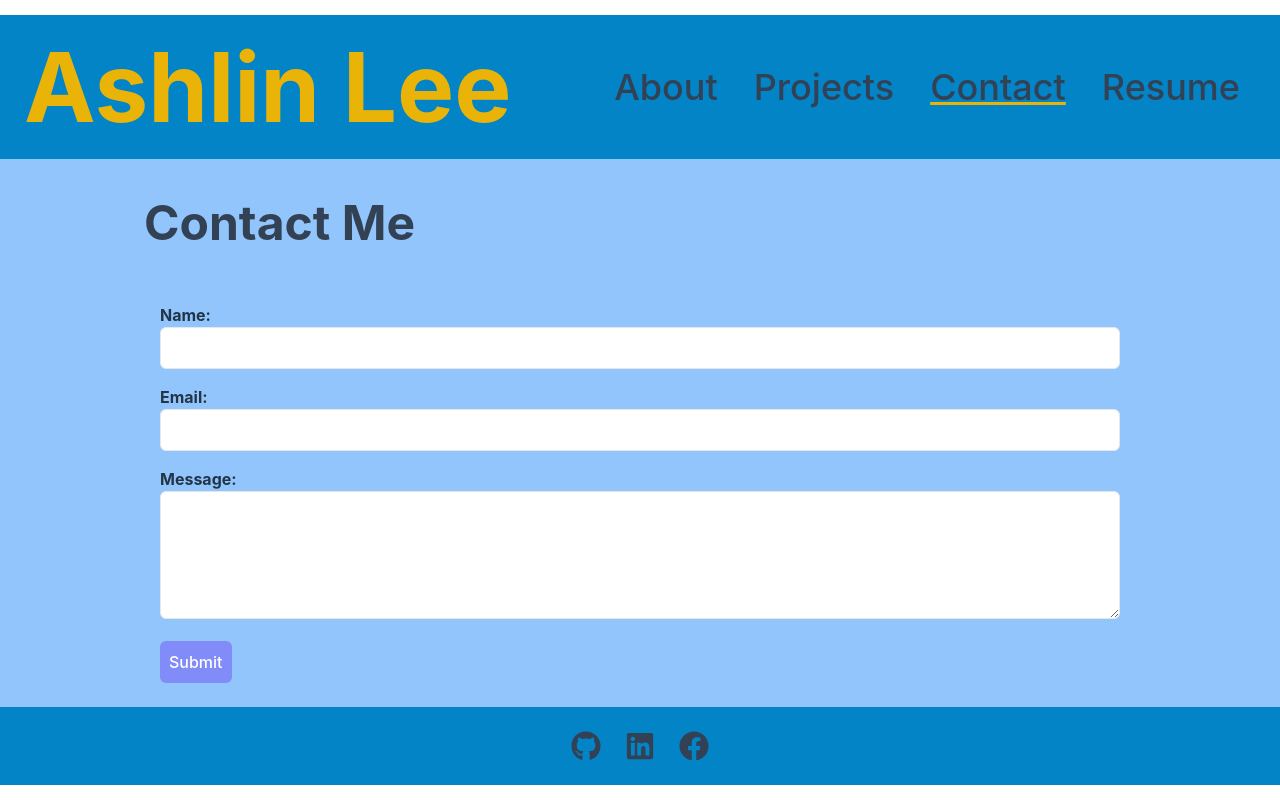
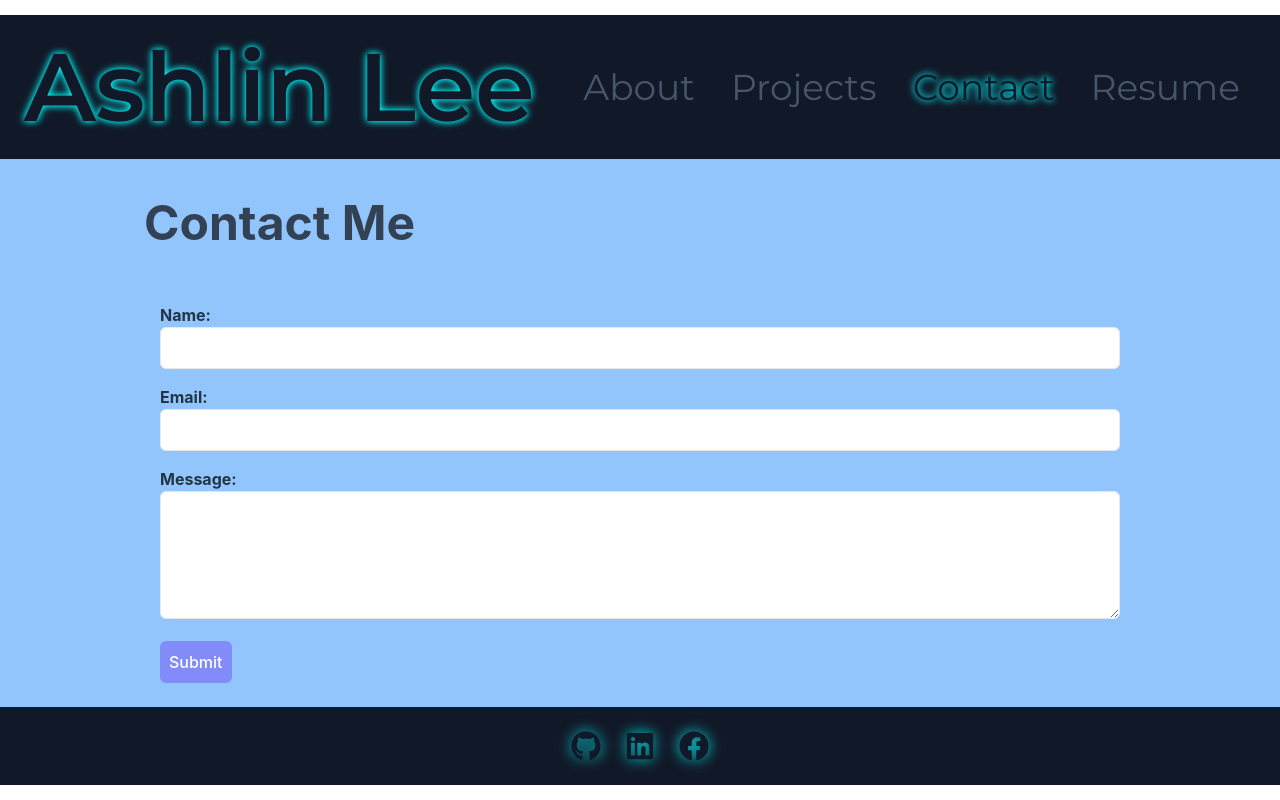
Before and after one commit to ashlinlee98/Portfolio, a React (Vite) app: page /contact in a window 1280 px wide. Built offline with nearby package versions, Linux system fonts and the light colour scheme.

Commit message:
Updated nav bar, header, and footer

```diff
--- a/index.html
+++ b/index.html
@@ -5,6 +5,7 @@
     <link rel="icon" type="image/svg+xml" href="/vite.svg" />
     <meta name="viewport" content="width=device-width, initial-scale=1.0" />
     <title>Vite + React + TS</title>
+    <link href="https://fonts.googleapis.com/css2?family=Montserrat:wght@300;400;600&display=swap" rel="stylesheet">
   </head>
   <body>
     <div id="root"></div>
--- a/package.json
+++ b/package.json
@@ -15,7 +15,8 @@
     "react": "^18.3.1",
     "react-dom": "^18.3.1",
     "react-icons": "^5.3.0",
-    "react-router-dom": "^6.26.2"
+    "react-router-dom": "^6.26.2",
+    "tailwindcss-textshadow": "^2.1.3"
   },
   "devDependencies": {
     "@eslint/js": "^9.9.0",
--- a/src/components/Footer/Footer.tsx
+++ b/src/components/Footer/Footer.tsx
@@ -2,15 +2,15 @@ import { FaFacebook, FaGithub, FaLinkedin } from 'react-icons/fa';
 
 const Footer = () => {
     return (
-        <footer className="bg-sky-600 flex justify-center space-x-4 lg:space-x-6 p-6">
+        <footer className="bg-gray-900 flex justify-center space-x-4 lg:space-x-6 p-6">
             <a href="https://github.com/ashlinlee98" target="_blank" rel="noopener noreferrer">
-                <FaGithub size={30} className='text-slate-700 hover:text-indigo-400 transition-colors duration-300' />
+                <FaGithub size={30} className='text-gray-900 hover:text-cyan-500 drop-shadow-cyanGlow transition-colors duration-300' />
             </a>
             <a href="https://www.linkedin.com/in/ashlinlee/" target="_blank" rel="noopener noreferrer">
-                <FaLinkedin size={30} className='text-slate-700 hover:text-indigo-400 transition-colors duration-300' />
+                <FaLinkedin size={30} className='text-gray-900 hover:text-cyan-500 drop-shadow-cyanGlow transition-colors duration-300' />
             </a>
             <a href="https://www.facebook.com/ashlin.lee.35" target="_blank" rel="noopener noreferrer">
-                <FaFacebook size={30} className='text-slate-700 hover:text-indigo-400 transition-colors duration-300' />
+                <FaFacebook size={30} className='text-gray-900 hover:text-cyan-500 drop-shadow-cyanGlow transition-colors duration-300' />
             </a>
         </footer>
     );
--- a/src/components/Header/Header.tsx
+++ b/src/components/Header/Header.tsx
@@ -2,8 +2,8 @@ import Navigation from "./Navigation/Navigation";
 
 const Header = () => {
   return (
-    <header className= "bg-sky-600 p-6 font-Mono font-bold font-weight-600 flex justify-between items-center">
-      <h1 className="text-yellow-500 lg:text-8xl">Ashlin Lee </h1>
+    <header className= "bg-gray-900 p-6 font-sans font-bold font-weight-600 flex justify-between items-center">
+      <h1 className="text-gray-900 lg:text-8xl text-shadow-cyanGlow">Ashlin Lee </h1>
       <Navigation />
     </header>
   );
--- a/src/components/Header/Navigation/Navigation.tsx
+++ b/src/components/Header/Navigation/Navigation.tsx
@@ -6,19 +6,19 @@ const Navigation = () => {
             <ul className="flex flex-col sm:flex-row justify-start md:space-x-9 p-4 lg:text-4xl text-2xl">
                 <li>
                     <NavLink to="/" className={({ isActive }) =>
-                            isActive ? 'underline decoration-yellow-500 text-slate-700' : 'text-slate-700 hover:text-indigo-400'}>About</NavLink>
+                            isActive ? 'text-gray-900 text-shadow-cyanGlow hover:text-cyan-500' : 'text-slate-600 hover:text-cyan-500'}>About</NavLink>
                 </li>
                 <li>
                     <NavLink to="/portfolio" className={({ isActive }) =>
-                            isActive ? 'underline decoration-yellow-500 text-slate-700' : 'text-slate-700 hover:text-indigo-400'}>Projects</NavLink>
+                            isActive ? 'text-gray-900 text-shadow-cyanGlow hover:text-cyan-500' : 'text-slate-600 hover:text-cyan-500'}>Projects</NavLink>
                 </li>
                 <li>
                     <NavLink to="/contact" className={({ isActive }) =>
-                            isActive ? 'underline decoration-yellow-500 text-slate-700' : 'text-slate-700 hover:text-indigo-400'}>Contact</NavLink>
+                            isActive ? 'text-gray-900 text-shadow-cyanGlow hover:text-cyan-500' : 'text-slate-600 hover:text-cyan-500'}>Contact</NavLink>
                 </li>
                 <li>
                     <NavLink to="/resume" className={({ isActive }) =>
-                            isActive ? 'underline decoration-yellow-500 text-slate-700' : 'text-slate-700 hover:text-indigo-400'}>Resume</NavLink>
+                            isActive ? 'text-gray-900 text-shadow-cyanGlow hover:text-cyan-500' : 'text-slate-600 hover:text-cyan-500'}>Resume</NavLink>
                 </li>
             </ul>
         </nav>
--- a/tailwind.config.js
+++ b/tailwind.config.js
@@ -2,7 +2,19 @@
 export default {
   content: ["./src/**/*.{js,jsx,ts,tsx,css}"],
   theme: {
-    extend: {},
+    extend: {
+      fontFamily: {
+        'sans': ['Montserrat', 'sans-serif'],
+      },
+      dropShadow: {
+        cyanGlow: '0 0 7px rgba(0, 255, 255, 0.9)', // Custom cyan glow
+      },
+      textShadow: {
+        cyanGlow: '0 0 6px cyan, 0 0 10px rgba(0, 255, 255, 0.7)',
+      },
+    },
   },
-  plugins: [],
+  plugins: [
+    require('tailwindcss-textshadow')
+  ],
 }
```
Also changed, not shown: 1 other file (tests, documents, lock files or other folders).
